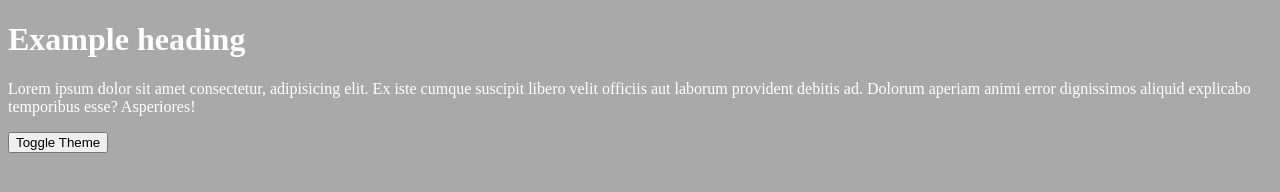
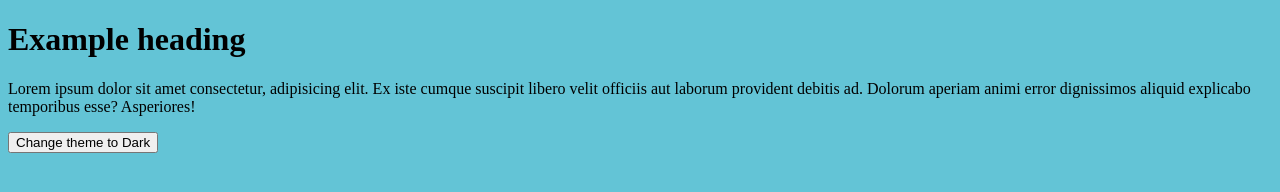
Before and after one commit to wadevenz/FEB24-T3W3-theme-toggler, a plain HTML site: page src/index.html in a window 1280 px wide. Drawn offline with Linux system fonts and the light colour scheme.

Commit message:
feat: toggler button works

```diff
--- a/src/cssThemeToggler.js
+++ b/src/cssThemeToggler.js
@@ -1,4 +1,8 @@
 console.log("CSS Theme Toggler loaded and running!")
+
+
+let rootELement = document.querySelector(":root");
+let themeToggleButton = document.getElementById("themeToggle");
 
 let themes = [
     {
@@ -12,12 +16,14 @@ let themes = [
     {
         name: "light",
         properties: {
-            backgroundColour: "#87E0e0",
+            backgroundColour: "#63c4d6",
             fontColour: "black",
             "theme-100": "#87E0E0"
         }
     }
 ];
+
+
 
 // Read theme name read in local storage
 // update CSS variables based on that name
@@ -31,10 +37,12 @@ function getChosenTheme() {
 // update CSS variables based on that theme
 function setChosenTheme(newThemeName) {
     localStorage.setItem("theme", newThemeName);
+    updateCssVariables();
 }
 
 if (getChosenTheme() == null) {
-
+    // if a theme does not exist in local storage,
+    // get the system light/dark preference and apply
     const darkThemeMq = window.matchMedia("(prefers-color-cheme: dark)");
     if (darkThemeMq.matches) {
         setChosenTheme("dark");
@@ -43,7 +51,22 @@ if (getChosenTheme() == null) {
         setChosenTheme("light");
         console.log("No theme found, applied the dark theme");
     }
+} else {
+    // if a theme does exist in local storage,
+    // apply that themes properties to CSS
+    updateCssVariables();
 }
+
+function updateButtonText() {
+    // read current theme
+    if (getChosenTheme() == "dark") {
+        // change button text to alternate
+        themeToggleButton.innerText = "Change theme to Light";
+    } else {
+        themeToggleButton.innerText = "Change theme to Dark";
+    }
+}
+
 
 function toggleTheme() {
     if (getChosenTheme() == "dark"){
@@ -55,7 +78,7 @@ function toggleTheme() {
     }
 }
 
-let themeToggleButton = document.getElementById("themeToggle");
+
 themeToggleButton.onclick= toggleTheme;
 // themeToggleButton.addEventListener("click", toggleTheme);
 
@@ -63,10 +86,25 @@ themeToggleButton.onclick= toggleTheme;
 // Loop through properties key in chosen theme object
 // apply those properties to CSS
 function updateCssVariables() {
+    // find the matching theme object
+    let matchingTheme = themes.find(themeObject => themeObject.name == getChosenTheme());
+    console.log(matchingTheme);
+    // find the properties object in the matching theme object
+    // for (const cssProperty of matchingTheme.properties) {
+    //     console.log(cssProperty);
+    // }
 
+    // loop through al properties
+    Object.keys(matchingTheme.properties).forEach(cssProperty => {
+        console.log(cssProperty + ": " + matchingTheme.properties[cssProperty]);
+        // apply property value to CSS variables
+        rootELement.style.setProperty(`--${cssProperty}`,matchingTheme.properties[cssProperty]);
+    })
+
+    updateButtonText()
 }
 
-let rootELement = document.querySelector(":root");
+
 
 function getVariablesFromCSS() {
     console.log(rootELement);
--- a/src/style.css
+++ b/src/style.css
@@ -2,7 +2,7 @@
     --backgroundColour: darkgrey;
     --fontColour: white;
 
-    --theme-100: #4641d1;
+    --theme-100: #63c4d6;
 }
 
 
```
